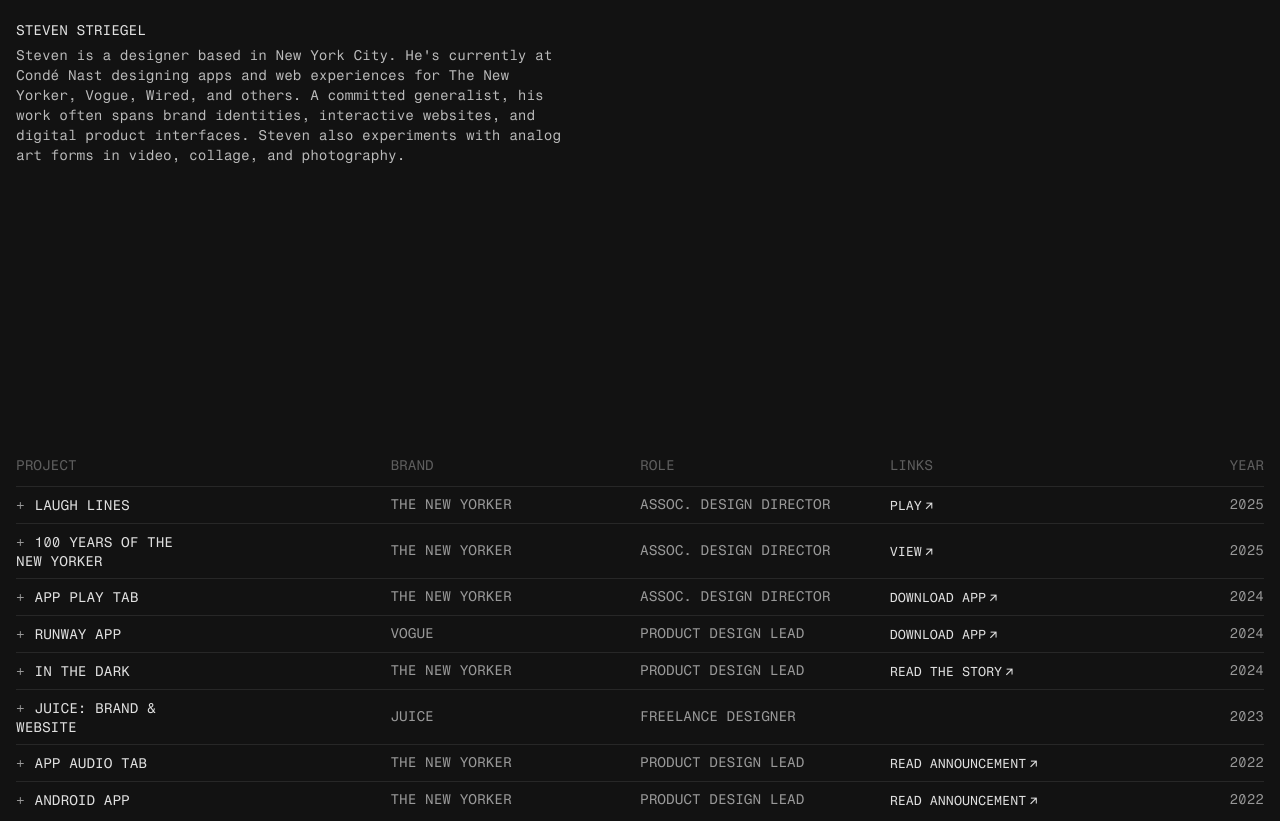
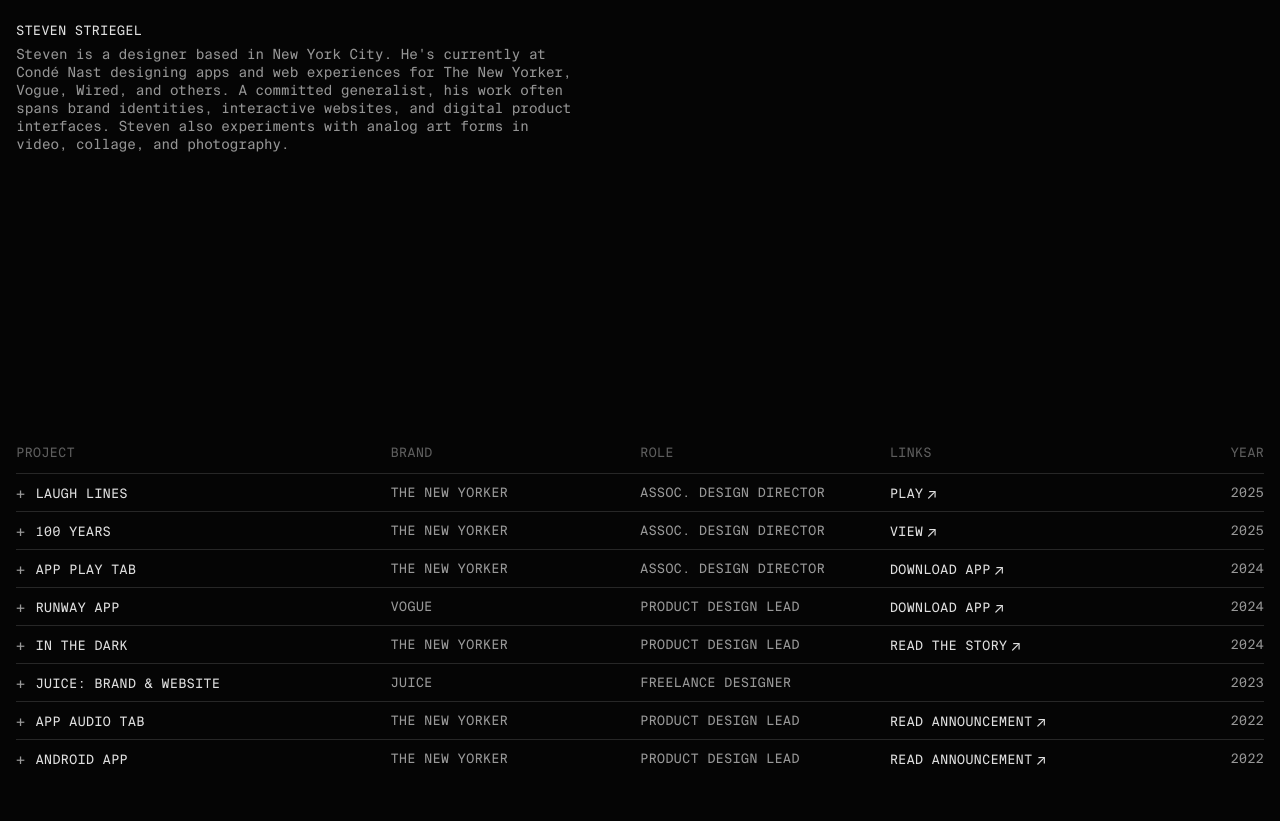
Before and after one commit to sstriegs/sstriegs, a plain HTML site: page index.html in a window 1280 px wide. Shown: the top 821 px of the page. Drawn offline with Linux system fonts and the light colour scheme.

Commit message:
new-font

```diff
--- a/index.html
+++ b/index.html
@@ -79,7 +79,7 @@
             <tr class="project-row" onclick="toggleDetails(this)">
                 <td class="project">
                     <span class="toggle-icon"></span>
-                    <span class="project-title meta-text">100 Years of The New Yorker</span>
+                    <span class="project-title meta-text">100 Years</span>
                 </td>
                 <td class="brand meta-text">The New Yorker</td>
                 <td class="role meta-text">Assoc. Design Director</td>
--- a/styles.css
+++ b/styles.css
@@ -1,6 +1,7 @@
 @font-face {
-    font-family: 'Fragment Mono';
-    src: url('fonts/FragmentMono-Regular.woff2') format('woff2');
+    font-family: 'Suisse Intl Mono';
+    src: url('fonts/SuisseIntlMono-Regular-WebS.woff2') format('woff2'),
+         url('fonts/SuisseIntlMono-Regular-WebS.woff') format('woff');
     font-weight: normal;
     font-style: normal;
     font-display: swap;
@@ -10,14 +11,15 @@
     margin: 0;
     padding: 0;
     box-sizing: border-box;
-    font-family: 'Fragment Mono', system-ui, -apple-system, Roboto, sans-serif;
+    font-family: 'Suisse Intl Mono', system-ui, -apple-system, Roboto, sans-serif;
     -webkit-font-smoothing: antialiased;
     -moz-osx-font-smoothing: grayscale;
 }
 
 h1 {
-    font-size: 14px;
+    font-size: 13px;
     font-weight: 400;
+    line-height: 16px;
     text-transform: uppercase;
     margin-bottom: 1.5rem;
     color: #e0e0e0;
@@ -32,8 +34,9 @@ h2 {
 
 p {
     font-size: 14px;
-    line-height: 20px;
-    color: #bbb;
+    line-height: 18px;
+    color: #959595;
+    letter-spacing: -0.5px;
 }
 
 a {
@@ -51,7 +54,7 @@ a:hover {
 }
 
 body {
-    background-color: #121212;
+    background-color: #050505;
     color: #e0e0e0;
     padding: 1.5em 1em;
 }
@@ -112,6 +115,10 @@ header {
     color: #5e5e5e;
 }
 
+.project-header {
+    margin-left: 10px;
+}
+
 .table-header th.year-header {
     text-align: right;
 }
@@ -129,7 +136,7 @@ header {
 }
 
 .project-row:hover {
-    background-color: #1a1a1a;
+    background-color: #131313;
 }
 
 .project-row td {
@@ -138,7 +145,7 @@ header {
 }
 
 .meta-text {
-    font-size: 14px;
+    font-size: 13px;
     line-height: 16px;
     text-transform: uppercase;
     color: #999;
@@ -149,7 +156,7 @@ header {
 }
 
 .project {
-    width: 50%;
+    width: 60%;
     display: block;
 }
 
@@ -161,7 +168,7 @@ header {
     display: inline-block;
     position: relative;
     transition: transform 0.3s ease;
-    font-family: 'Fragment Mono', Courier, monospace;
+    font-family: 'Suisse Intl Mono', Courier, monospace;
     font-size: 14px;
     line-height: 1;
     text-align: center;
@@ -192,7 +199,7 @@ header {
     font-size: 13px;
     line-height: 16px;
     text-transform: uppercase;
-    font-family: 'Fragment Mono', Courier, monospace;
+    font-family: 'Suisse Intl Mono', Courier, monospace;
     transition: opacity 0.2s ease;
 }
 
@@ -232,9 +239,7 @@ header {
 
 .project-description {
     padding: 0 0 0 18px;
-    line-height: 1.5;
     max-width: 50%;
-    color: #bbb;
     margin: 4px 0 24px 0;
 }
 
```
Also changed, not shown: fonts/FragmentMono-Regular.woff2 (deleted), fonts/SuisseIntlMono-Regular-WebS.woff (added), fonts/SuisseIntlMono-Regular-WebS.woff2 (added), 2 other files.
